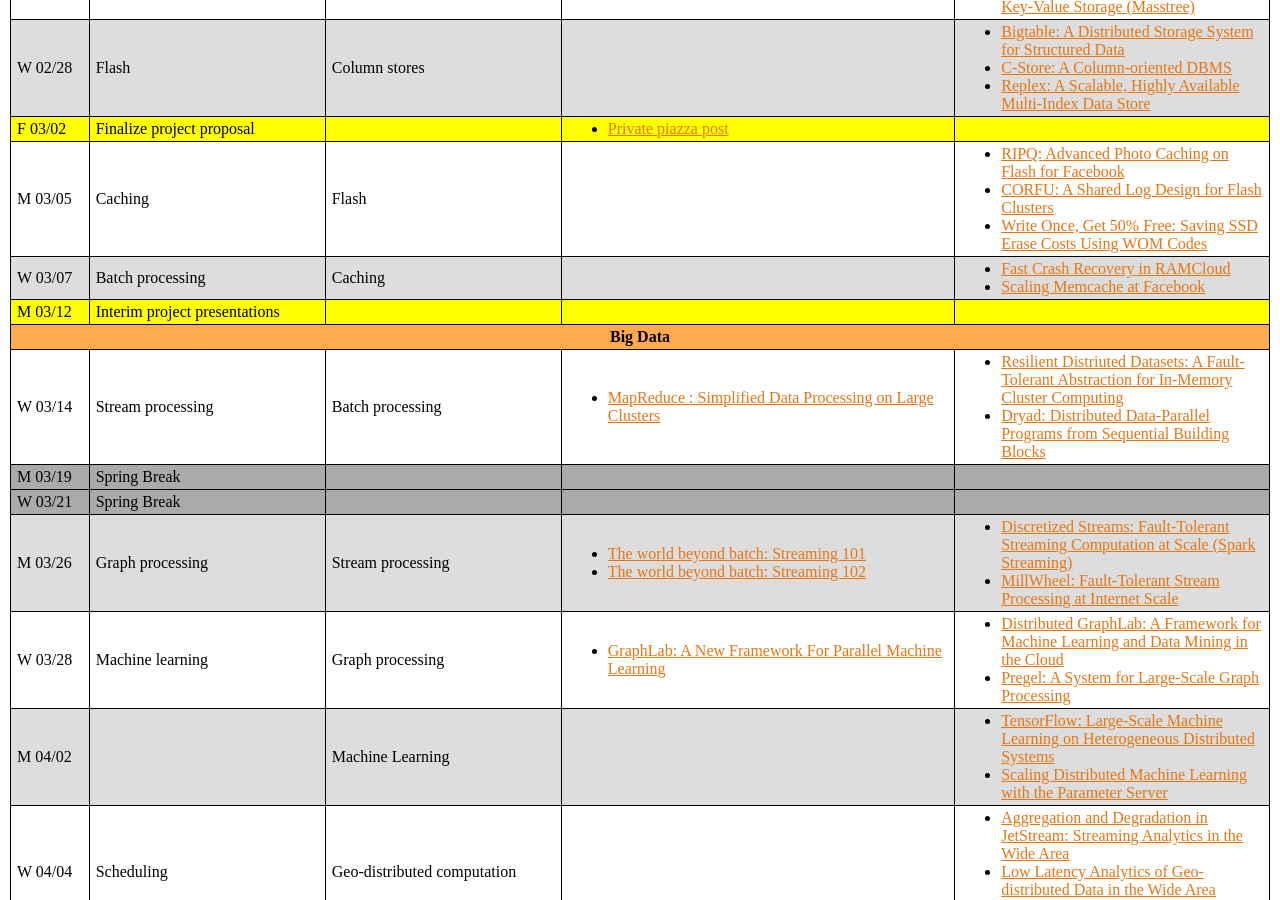
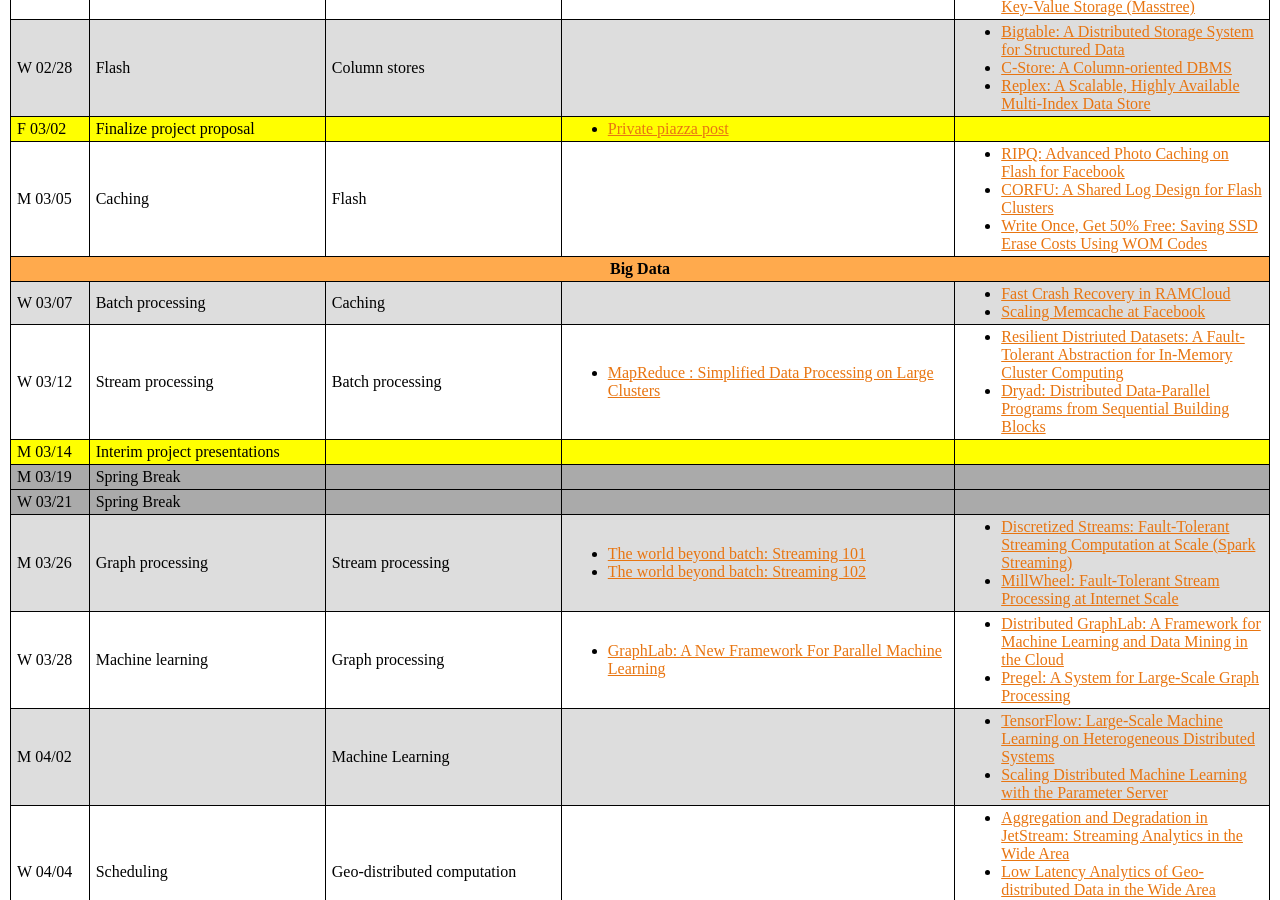
Before and after one commit to COS518/cos518.github.io, a Jekyll site: the page built from syllabus.md, in a window 1280 px wide and 900 px high, scrolled down 981 px. Built offline with Jekyll 4.4.1, drawn with Linux system fonts in a browser that asks for light colours; our own code applies the rules of GitHub Pages for plain Markdown files; part of the change alters nothing that is shown.

```diff
--- a/_data/syllabus.yml
+++ b/_data/syllabus.yml
@@ -144,6 +144,8 @@
         - name: Write Once, Get 50% Free&#58; Saving SSD Erase Costs Using WOM Codes
           link: https://www.usenix.org/system/files/conference/fast15/fast15-paper-yadgar.pdf
       type: lecture
+- unit: Big Data
+  sessions:
     - date: W 03/07
       lecture-topic: Batch processing
       reading-topic: Caching
@@ -161,14 +163,7 @@
         #- name: EC-Cache&#58; Load-balanced, Low-Latency Cluster Caching with Online Erasure Coding
         #  link: https://www.usenix.org/system/files/conference/osdi16/osdi16-rashmi.pdf
       type: lecture
-    - date: M 03/12
-      lecture-topic: Interim project presentations
-      reading-topic:
-      type: presentations
-
-- unit: Big Data
-  sessions:
-    - date: W 03/14
+    - date: W 03/12
       lecture-topic: Stream processing
       reading-topic: Batch processing
       # slides: L11-streaming
@@ -181,6 +176,10 @@
         - name: Dryad&#58; Distributed Data-Parallel Programs from Sequential Building Blocks
           link: https://www.microsoft.com/en-us/research/wp-content/uploads/2007/03/eurosys07.pdf
       type: lecture
+    - date: M 03/14
+      lecture-topic: Interim project presentations
+      reading-topic:
+      type: presentations
     - date: M 03/19
       lecture-topic: Spring Break
       reading-topic:
```
